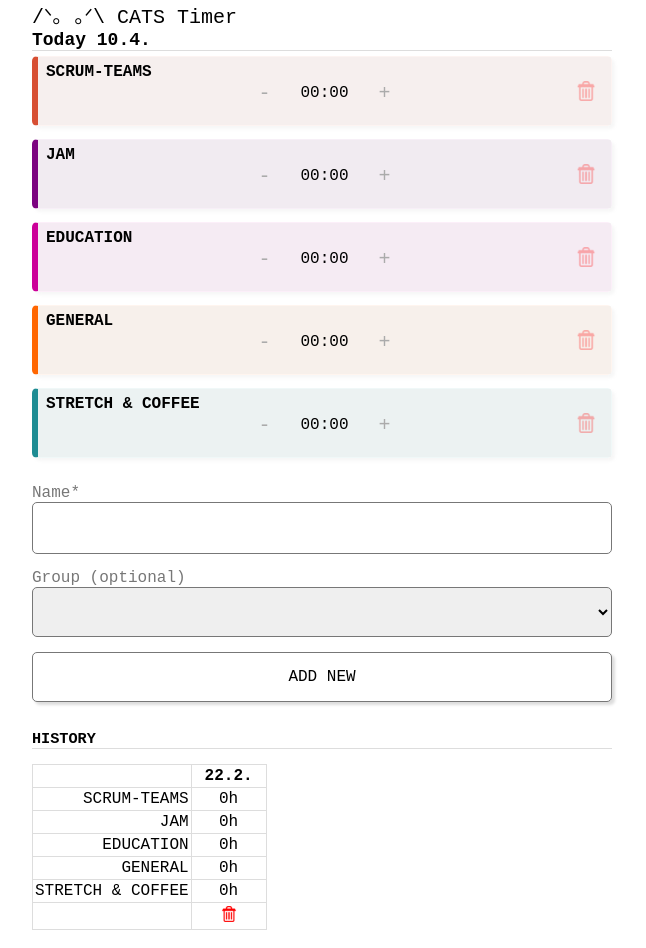
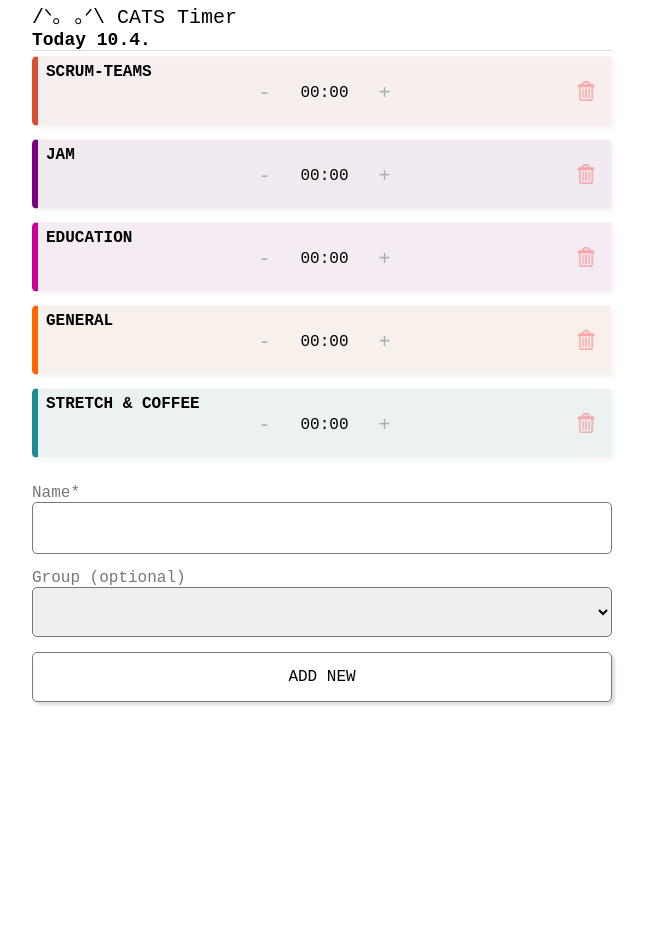
Before and after one commit to jozeflacko/project-timer, a React (Create React App) app: page / in a window 1280 px wide. Shown: the top 948 px of the page, without its empty margins (318-964 px from the left). After the commit the page ends 858 px from the top, so only its background shows below. Built offline with nearby package versions, Linux system fonts and the light colour scheme.

Commit message:
fix memory

```diff
--- a/src/helpers.ts
+++ b/src/helpers.ts
@@ -28,7 +28,7 @@ export function getDays(): IDays {
 }
 
 export function initLocalStorage() {
-    if (true || localStorage.getItem('days') == null) {
+    if (localStorage.getItem('days') == null) {
         setDays(initDays);
     } else {
         const today = getTodayString();
--- a/src/initData.ts
+++ b/src/initData.ts
@@ -34,38 +34,5 @@ export const initDays: IDays = [
                 startTime: null,
             },
         ],
-    },
-    {
-        date: '22.2.',
-        start: '',
-        end: '',
-        isHoliday: false,
-        projects: [
-            {
-                name: 'scrum-teams',
-                time: 0,
-                startTime: null,
-            },
-            {
-                name: 'jam',
-                time: 0,
-                startTime: null,
-            },
-            {
-                name: 'education',
-                time: 0,
-                startTime: null,
-            },
-            {
-                name: 'general',
-                time: 0,
-                startTime: null,
-            },
-            {
-                name: 'stretch & coffee',
-                time: 0,
-                startTime: null,
-            },
-        ],
     }
 ];
```
